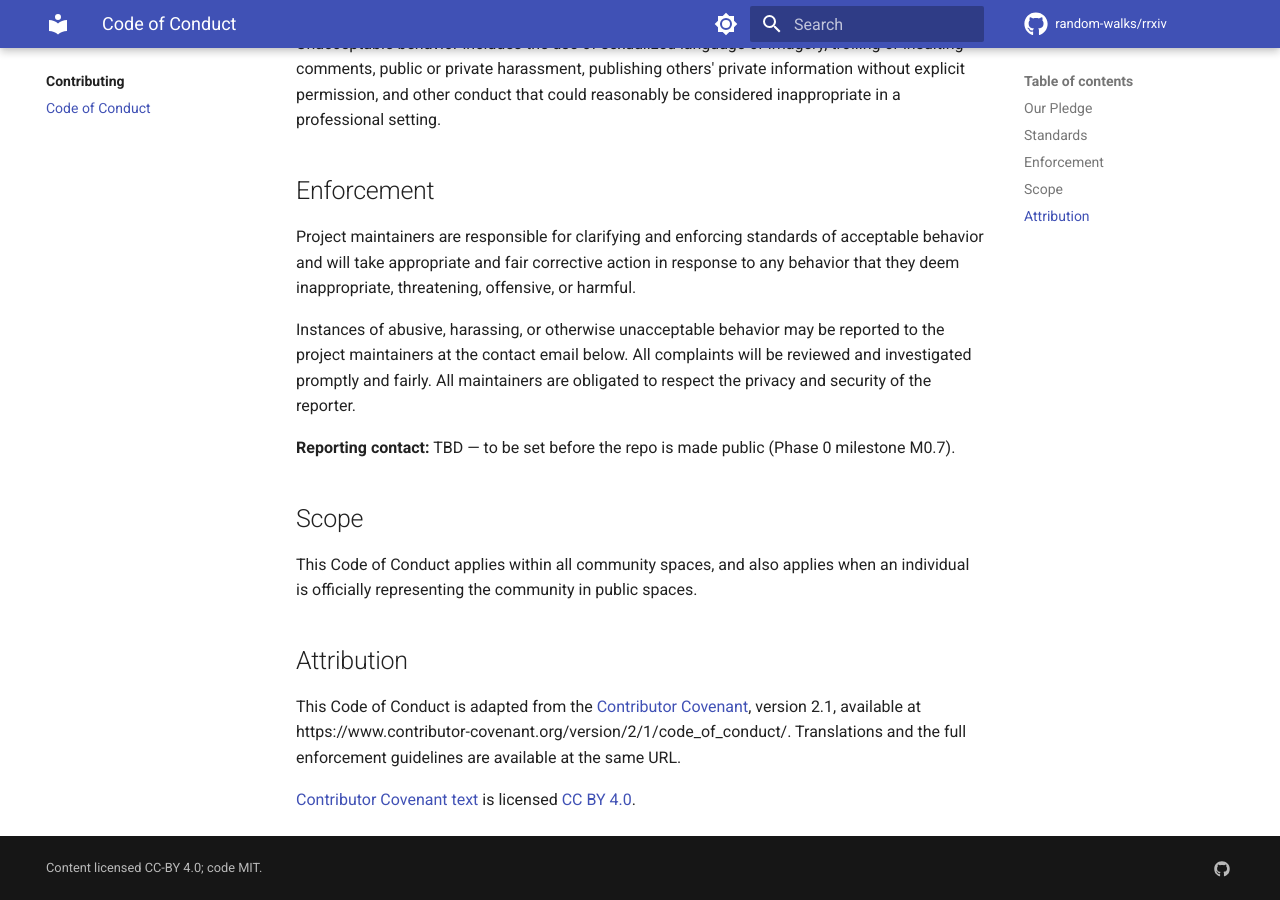
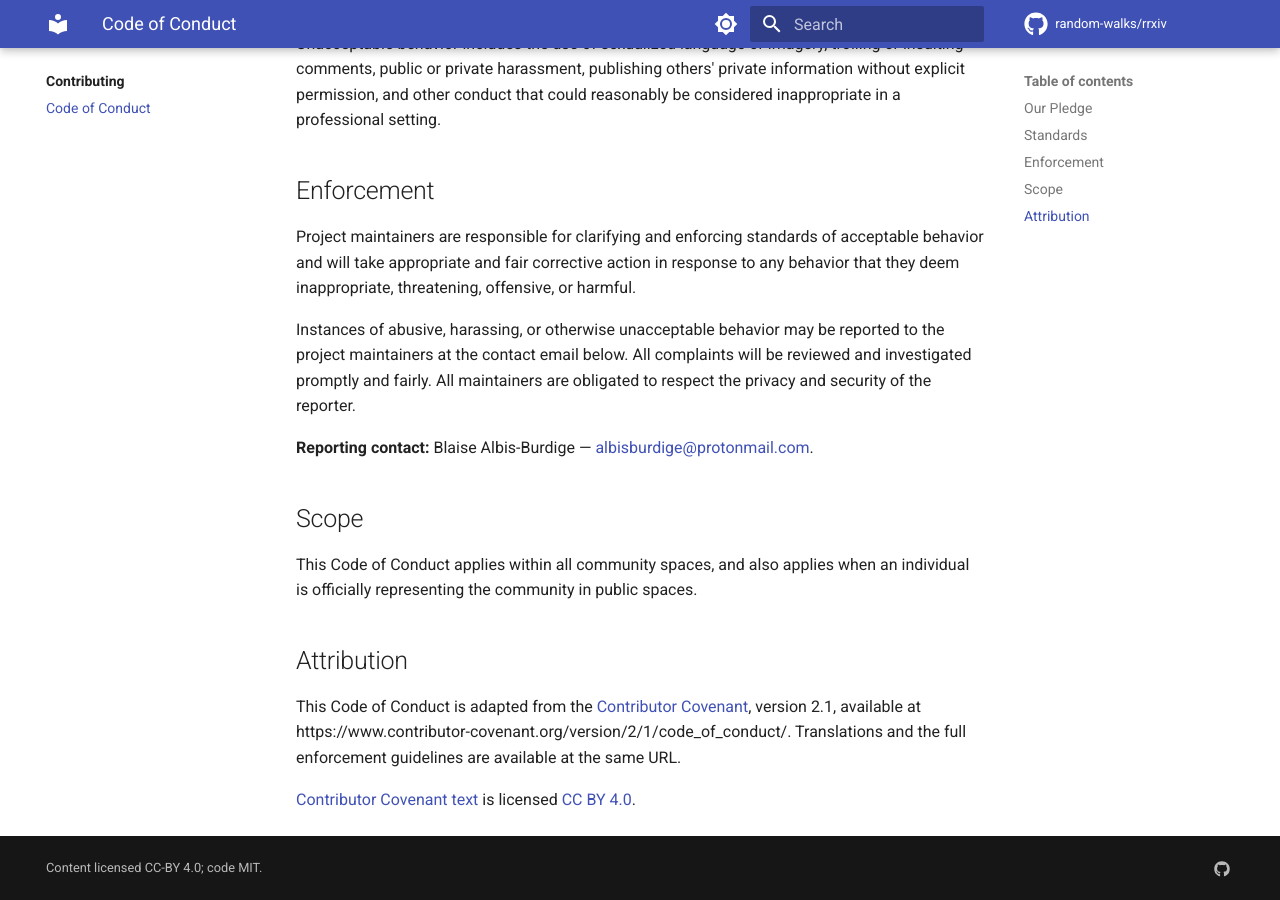
Before and after one commit to random-walks/rrxiv, an MkDocs documentation site: the page built from docs/contributing/code-of-conduct.md, in a window 1280 px wide and 900 px high, scrolled down 651 px. Built offline with MkDocs 1.6.1 and Material for MkDocs 9.7.7, drawn with Linux system fonts in a browser that asks for light colours; comment, search, counter and statistics services are not loaded.

Commit message:
docs: fill in TBD maintainer/reporting contacts (canonical identity) (#48)
CODE_OF_CONDUCT.md and MAINTAINERS.md carried 'TBD pending public
launch' placeholders for the code-of-conduct reporting contact, the
maintainer identity, and the canonical-instance operator contact. The
repo is public and rrxiv.com is live, so the trigger conditions have
passed. Set all three to the canonical maintainer identity:
Blaise Albis-Burdige <albisburdige@protonmail.com> (operator contact
marked interim per spec/0008-governance.md operator-vs-protocol split).

Conflict-of-interest column intentionally left TBD — that's a
substantive disclosure, not a contact field.

Co-authored-by: Claude Fable 5 <noreply@anthropic.com>

```diff
--- a/CODE_OF_CONDUCT.md
+++ b/CODE_OF_CONDUCT.md
@@ -18,7 +18,7 @@ Project maintainers are responsible for clarifying and enforcing standards of ac
 
 Instances of abusive, harassing, or otherwise unacceptable behavior may be reported to the project maintainers at the contact email below. All complaints will be reviewed and investigated promptly and fairly. All maintainers are obligated to respect the privacy and security of the reporter.
 
-**Reporting contact:** TBD — to be set before the repo is made public (Phase 0 milestone M0.7).
+**Reporting contact:** Blaise Albis-Burdige — <albisburdige@protonmail.com>.
 
 ## Scope
 
```
Also changed, not shown: MAINTAINERS.md (+3 -3 lines).
